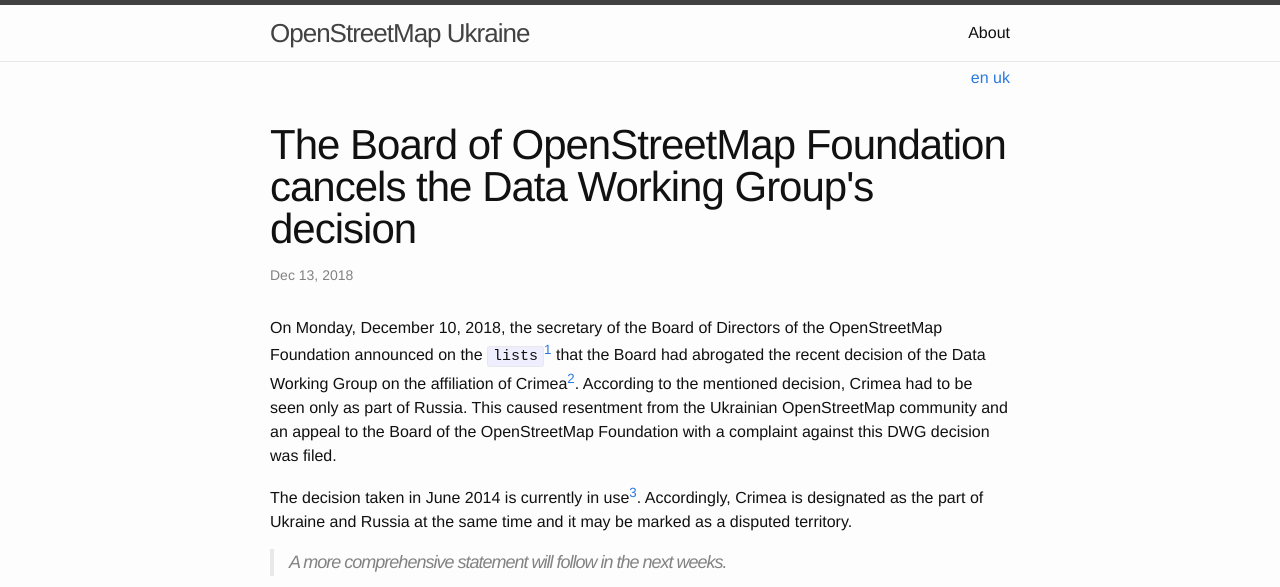
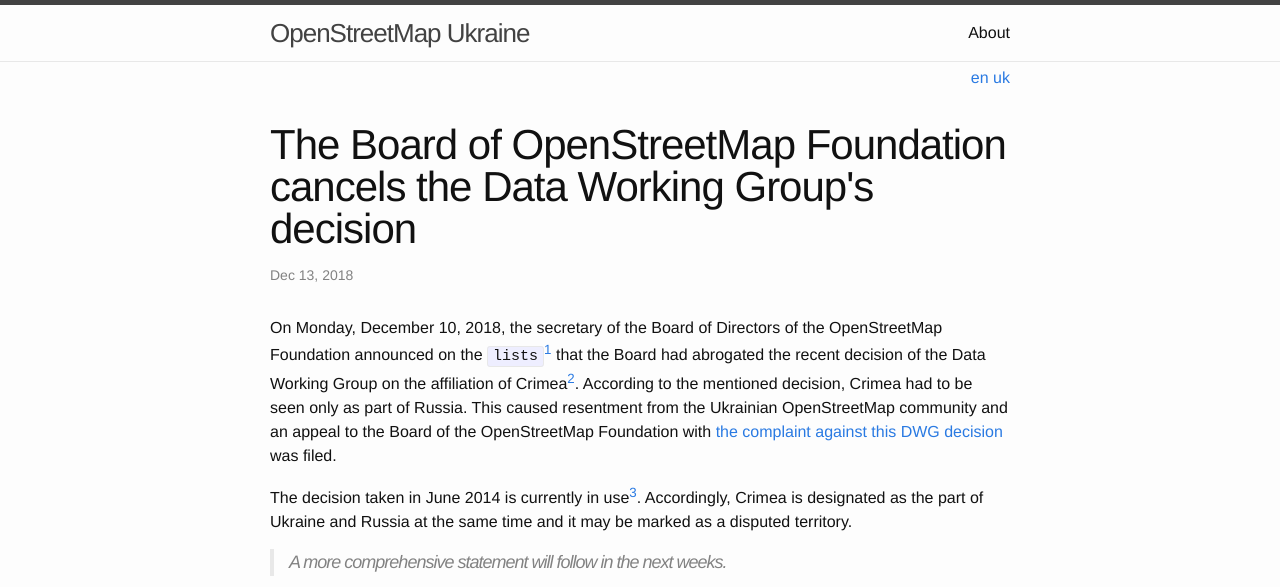
Before and after one commit to osm-ua/blog, a Jekyll site: the page built from _posts/2018/2018-12-13-board-of-osmf-cancels-the-decision-of-dwg.markdown, in a window 1280 px wide and 900 px high, cut to the strip 0-587 px from the top of the window. Built offline with Jekyll 4.4.1, drawn with Linux system fonts in a browser that asks for light colours.

Commit message:
Update 2018-12-13-board-of-osmf-cancels-the-decision-of-dwg.markdown

```diff
--- a/_posts/2018/2018-12-13-board-of-osmf-cancels-the-decision-of-dwg.markdown
+++ b/_posts/2018/2018-12-13-board-of-osmf-cancels-the-decision-of-dwg.markdown
@@ -5,7 +5,7 @@
 lang: en
 ref: dwg-cancel
 ---
-On Monday, December 10, 2018, the secretary of the Board of Directors of the OpenStreetMap Foundation announced on the  `lists`[^1] that the Board had abrogated the recent decision of the Data Working Group on the affiliation of Crimea[^2]. According to the mentioned decision, Crimea had to be seen only as part of Russia. This caused resentment from the Ukrainian OpenStreetMap community and an appeal to the Board of the OpenStreetMap Foundation with a complaint against this DWG decision was filed.
+On Monday, December 10, 2018, the secretary of the Board of Directors of the OpenStreetMap Foundation announced on the  `lists`[^1] that the Board had abrogated the recent decision of the Data Working Group on the affiliation of Crimea[^2]. According to the mentioned decision, Crimea had to be seen only as part of Russia. This caused resentment from the Ukrainian OpenStreetMap community and an appeal to the Board of the OpenStreetMap Foundation with [the complaint against this DWG decision]({{ site.baseurl }}{% post_url 2018/2018-11-19-ukrainian-community-declares-disagreement-with-dwg %}) was filed.
 
 The decision taken in June 2014 is currently in use[^3]. Accordingly, Crimea is designated as the part of Ukraine and Russia at the same time and it may be marked as a disputed territory.
 
```
